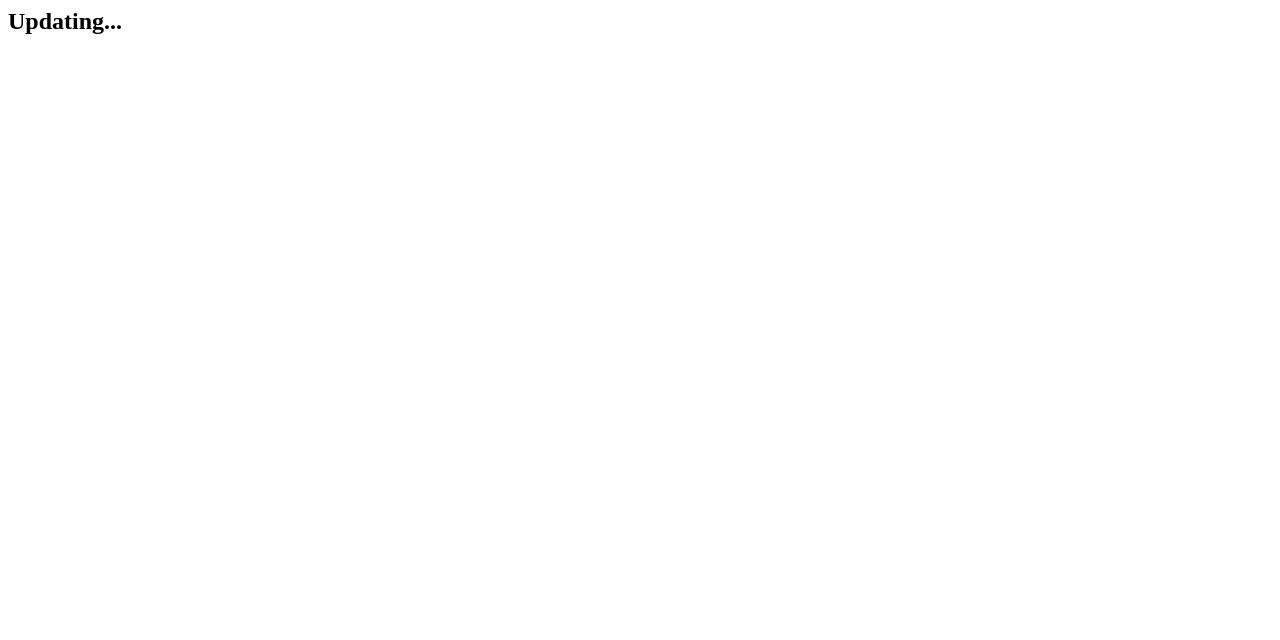
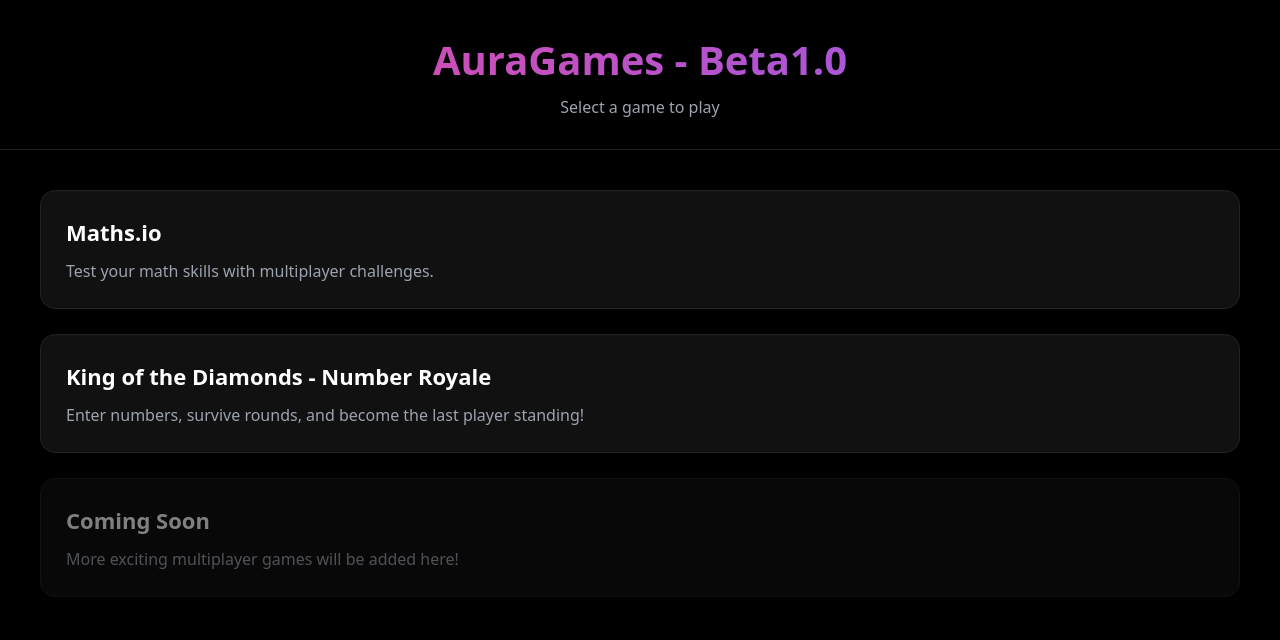
Before and after one commit to SoulGamingYT/aurlets, a website: page public/auragames.html in a window 1280 px wide. Drawn offline with nearby package versions, Linux system fonts and the light colour scheme.

Commit message:
Update auragames.html

```diff
--- a/public/auragames.html
+++ b/public/auragames.html
@@ -1,2 +1,105 @@
-<h2>Updating...
-</h2>
+<!DOCTYPE html>
+<html lang="en">
+<head>
+<meta charset="UTF-8">
+<meta name="viewport" content="width=device-width, initial-scale=1.0">
+<title>AuraGames - Aurlets</title>
+
+<!-- Tailwind CSS -->
+<script src="https://cdn.tailwindcss.com"></script>
+
+<style>
+body {
+    background: #000;
+    color: white;
+    font-family: system-ui;
+}
+
+.topbar {
+    text-align: center;
+    padding: 30px;
+    border-bottom: 1px solid #222;
+}
+
+.title {
+    font-size: 40px;
+    font-weight: 800;
+    background: linear-gradient(90deg,#ec4899,#8b5cf6);
+    -webkit-background-clip: text;
+    color: transparent;
+}
+
+.subtitle {
+    color: #9ca3af;
+    margin-top: 5px;
+}
+
+.container {
+    max-width: 800px;
+    margin: auto;
+    padding: 40px;
+    display: grid;
+    gap: 25px;
+}
+
+.card {
+    background: #111;
+    border: 1px solid #222;
+    border-radius: 15px;
+    padding: 25px;
+    box-shadow: 0 0 25px rgba(0,0,0,.6);
+    transition: transform .2s;
+    cursor: pointer;
+}
+
+.card:hover {
+    transform: scale(1.05);
+}
+
+.card-title {
+    font-size: 22px;
+    font-weight: 700;
+    margin-bottom: 10px;
+}
+
+.card-desc {
+    color: #9ca3af;
+}
+
+.coming-soon {
+    opacity: 0.5;
+    cursor: default;
+}
+</style>
+</head>
+<body>
+
+<header class="topbar">
+    <h1 class="title">AuraGames - Beta1.0</h1>
+    <p class="subtitle">Select a game to play</p>
+</header>
+
+<main class="container">
+
+    <!-- Maths Game -->
+    <div class="card" onclick="location.href='https://aurlets.up.railway.app/maths.html'">
+        <h2 class="card-title">Maths.io</h2>
+        <p class="card-desc">Test your math skills with multiplayer challenges.</p>
+    </div>
+
+    <!-- King of Diamonds -->
+    <div class="card" onclick="location.href='https://aurlets.up.railway.app/kotdGame.html'">
+        <h2 class="card-title">King of the Diamonds - Number Royale</h2>
+        <p class="card-desc">Enter numbers, survive rounds, and become the last player standing!</p>
+    </div>
+
+    <!-- Coming Soon -->
+    <div class="card coming-soon">
+        <h2 class="card-title">Coming Soon</h2>
+        <p class="card-desc">More exciting multiplayer games will be added here!</p>
+    </div>
+
+</main>
+
+</body>
+</html>
```
